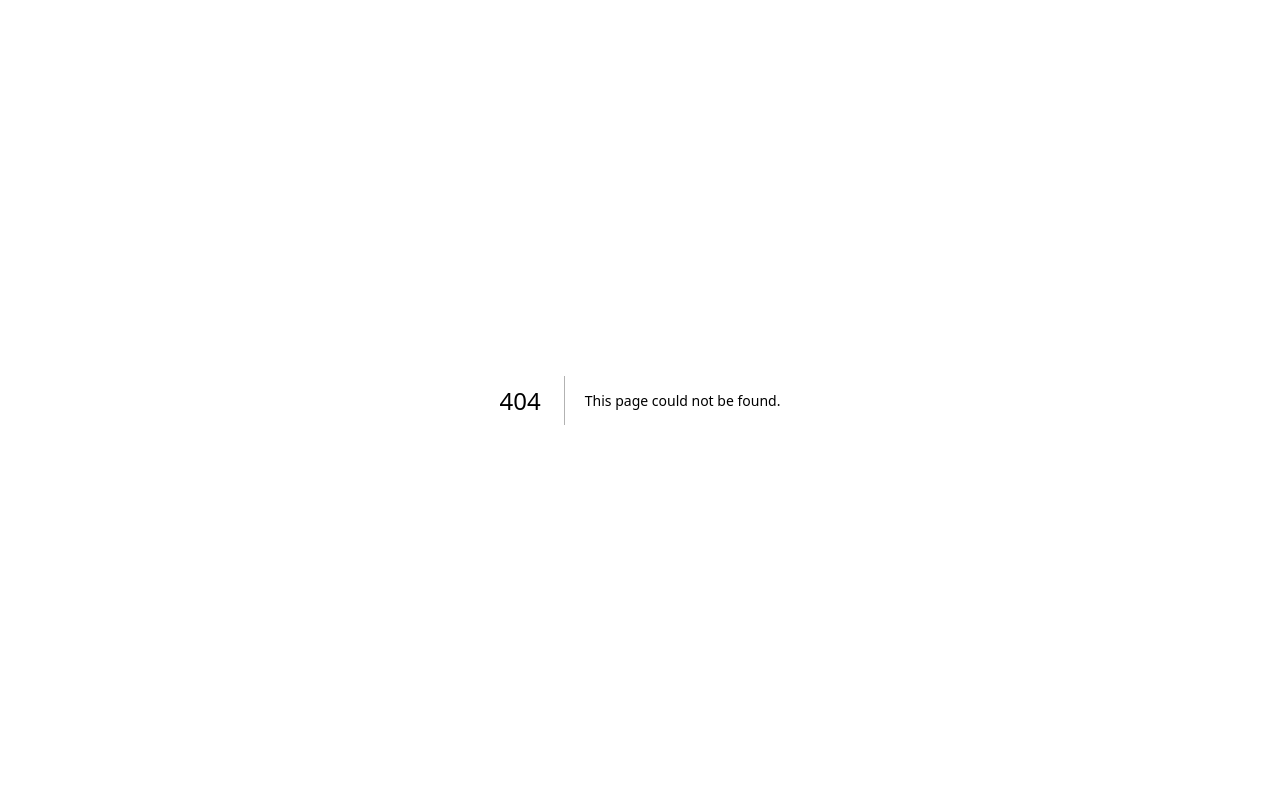
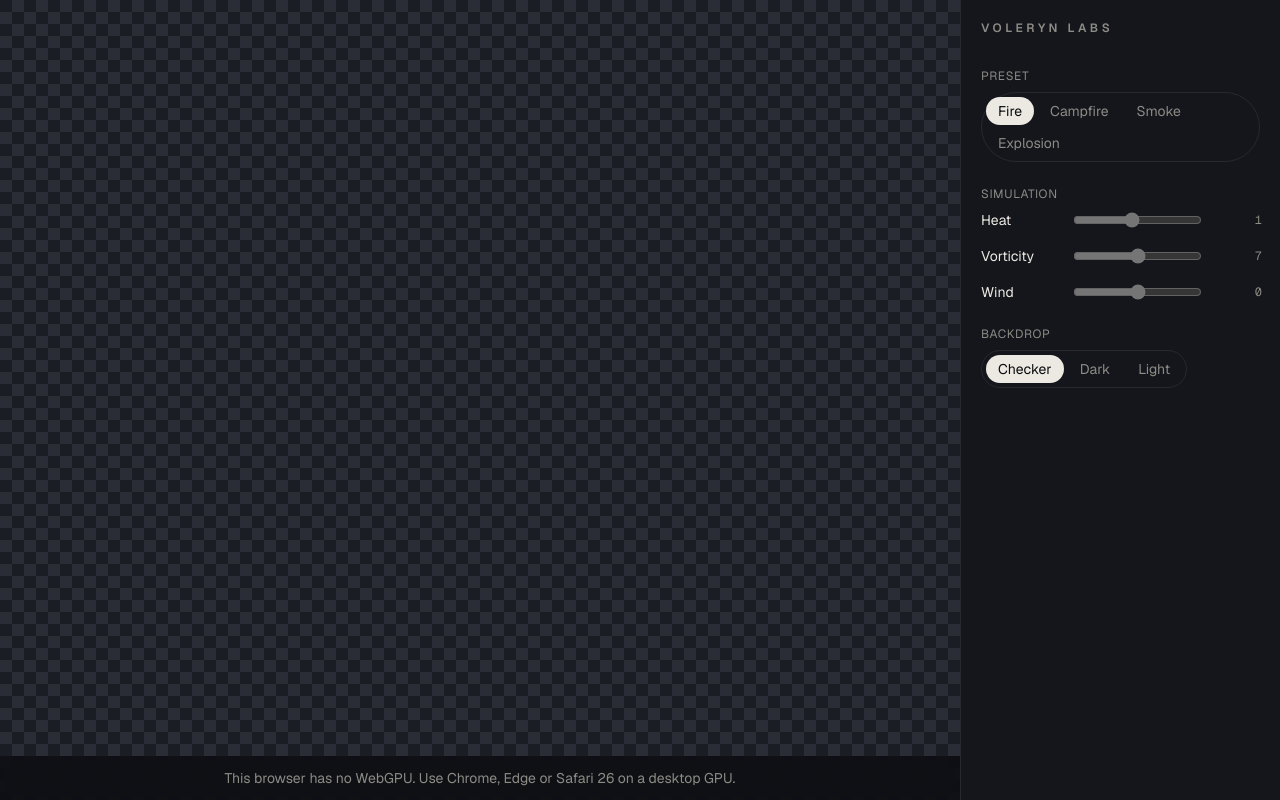
Before and after one commit to erfan-mirasadi/VOLERYN-LABS, a Next.js app: page /studio in a window 1280 px wide. Before the commit this address had no page. Built offline with nearby package versions, Linux system fonts and the light colour scheme.

Commit message:
Add the studio: viewport, presets, sliders and a GPU timing HUD
The engine runs on a canvas that fills its viewport; a zustand store holds
the preset, the heat, vorticity and wind tweaks and the backdrop, and the
HUD shows fps and the simulation, shadow and render pass times measured on
the GPU.

```diff
--- /dev/null
+++ b/app/studio/page.tsx
@@ -0,0 +1,8 @@
+import type { Metadata } from 'next';
+import Studio from '@/studio/Studio';
+
+export const metadata: Metadata = { title: 'Studio' };
+
+export default function StudioPage() {
+  return <Studio />;
+}
--- /dev/null
+++ b/studio/FireCanvas.tsx
@@ -0,0 +1,45 @@
+'use client';
+
+import { useEffect, useRef } from 'react';
+import type { Engine } from '@/engine/engine';
+import { WebGpuUnavailable } from '@/engine/gpu';
+import type { Preset } from '@/engine/scene';
+import type { GpuStatus } from './useStudioStore';
+
+type Props = {
+  preset: Preset;
+  onEngine: (engine: Engine | null, status: GpuStatus) => void;
+  label: string;
+};
+
+// Fills its positioned parent with one canvas and owns the engine on it; the engine module loads only when the canvas mounts.
+export default function FireCanvas({ preset, onEngine, label }: Props) {
+  const canvasRef = useRef<HTMLCanvasElement>(null);
+
+  useEffect(() => {
+    const canvas = canvasRef.current!;
+    let engine: Engine | null = null;
+    let cancelled = false;
+    import('@/engine/engine')
+      .then(({ createEngine }) => createEngine(canvas, preset))
+      .then((created) => {
+        if (cancelled) return created.dispose();
+        engine = created;
+        onEngine(engine, 'ready');
+        engine.lost.then(() => onEngine(null, 'error'));
+      })
+      .catch((error: unknown) => {
+        console.error(error);
+        onEngine(null, error instanceof WebGpuUnavailable ? 'unsupported' : 'error');
+      });
+    return () => {
+      cancelled = true;
+      engine?.dispose();
+      onEngine(null, 'loading');
+    };
+    // The engine is created once per canvas; later preset changes go through engine.setPreset.
+    // eslint-disable-next-line react-hooks/exhaustive-deps
+  }, []);
+
+  return <canvas ref={canvasRef} aria-label={label} className="absolute inset-0 h-full w-full cursor-grab touch-pan-y active:cursor-grabbing" />;
+}
--- /dev/null
+++ b/studio/SimulationPanel.tsx
@@ -0,0 +1,75 @@
+'use client';
+
+import { PRESETS, presetById } from '@/presets/presets';
+import { type Backdrop, useStudioStore } from './useStudioStore';
+
+const SLIDERS = [
+  { key: 'heat', label: 'Heat', min: 0.5, max: 1.6, step: 0.01 },
+  { key: 'vorticity', label: 'Vorticity', min: 0, max: 14, step: 0.1 },
+  { key: 'wind', label: 'Wind', min: -60, max: 60, step: 1 },
+] as const;
+
+const BACKDROPS: { id: Backdrop; label: string }[] = [
+  { id: 'checker', label: 'Checker' },
+  { id: 'dark', label: 'Dark' },
+  { id: 'light', label: 'Light' },
+];
+
+const chip = (active: boolean) =>
+  `rounded-full px-3 py-1 text-sm transition-colors ${active ? 'bg-foreground text-background' : 'text-muted hover:text-foreground'}`;
+
+export default function SimulationPanel() {
+  const { presetId, tweaks, backdrop, status, setPreset, setTweak, addCube, setBackdrop } = useStudioStore();
+  const disabled = status !== 'ready';
+  const preset = presetById(presetId);
+
+  return (
+    <div className="flex flex-col gap-6 text-sm">
+      <fieldset disabled={disabled} className="flex flex-col gap-2">
+        <legend className="mb-2 text-xs uppercase tracking-wider text-muted">Preset</legend>
+        <div className="flex flex-wrap gap-1 rounded-full border border-line p-1">
+          {PRESETS.map((item) => (
+            <button key={item.id} type="button" onClick={() => setPreset(item.id)} aria-pressed={item.id === presetId} className={chip(item.id === presetId)}>
+              {item.name}
+            </button>
+          ))}
+        </div>
+        {preset.mode === 'objects' && (
+          <button type="button" onClick={addCube} className="self-start rounded-full border border-line px-3 py-1 text-muted hover:text-foreground">
+            Add cube
+          </button>
+        )}
+      </fieldset>
+
+      <fieldset disabled={disabled} className="flex flex-col gap-4">
+        <legend className="mb-2 text-xs uppercase tracking-wider text-muted">Simulation</legend>
+        {SLIDERS.map(({ key, label, min, max, step }) => (
+          <label key={key} className="grid grid-cols-[5rem_1fr_3rem] items-center gap-3">
+            <span>{label}</span>
+            <input
+              type="range"
+              min={min}
+              max={max}
+              step={step}
+              value={tweaks[key]}
+              onChange={(event) => setTweak(key, Number(event.target.value))}
+              className="accent-ember"
+            />
+            <span className="text-right font-mono text-xs tabular-nums text-muted">{tweaks[key]}</span>
+          </label>
+        ))}
+      </fieldset>
+
+      <fieldset className="flex flex-col gap-2">
+        <legend className="mb-2 text-xs uppercase tracking-wider text-muted">Backdrop</legend>
+        <div className="flex gap-1 rounded-full border border-line p-1 self-start">
+          {BACKDROPS.map((item) => (
+            <button key={item.id} type="button" onClick={() => setBackdrop(item.id)} aria-pressed={item.id === backdrop} className={chip(item.id === backdrop)}>
+              {item.label}
+            </button>
+          ))}
+        </div>
+      </fieldset>
+    </div>
+  );
+}
--- /dev/null
+++ b/studio/Studio.tsx
@@ -0,0 +1,17 @@
+import Link from 'next/link';
+import SimulationPanel from './SimulationPanel';
+import Viewport from './Viewport';
+
+export default function Studio() {
+  return (
+    <div className="flex min-h-dvh flex-col lg:h-dvh lg:flex-row">
+      <Viewport />
+      <aside className="flex w-full flex-col gap-8 border-t border-line bg-panel p-5 lg:w-80 lg:border-l lg:border-t-0 lg:overflow-y-auto">
+        <Link href="/" className="text-xs font-semibold uppercase tracking-[0.3em] text-muted hover:text-foreground">
+          Voleryn Labs
+        </Link>
+        <SimulationPanel />
+      </aside>
+    </div>
+  );
+}
--- /dev/null
+++ b/studio/TimingHud.tsx
@@ -0,0 +1,42 @@
+'use client';
+
+import { useEffect, useState } from 'react';
+import type { EngineStats } from '@/engine/engine';
+import { useStudioStore } from './useStudioStore';
+
+const REFRESH_MS = 250;
+
+export default function TimingHud() {
+  const engine = useStudioStore((state) => state.engine);
+  const [stats, setStats] = useState<EngineStats | null>(null);
+
+  useEffect(() => {
+    if (!engine) return;
+    const timer = setInterval(() => setStats(engine.stats()), REFRESH_MS);
+    return () => clearInterval(timer);
+  }, [engine]);
+
+  if (!stats) return null;
+  const gpuMs = stats.simulationMs + stats.shadowMs + stats.renderMs;
+  const rows: [string, string][] = [
+    ['fps', stats.fps.toFixed(0)],
+    ['gpu', stats.hasTimestamps ? `${gpuMs.toFixed(2)} ms` : 'no timestamps'],
+    ['simulation', `${stats.simulationMs.toFixed(2)} ms`],
+    ['shadow', `${stats.shadowMs.toFixed(2)} ms`],
+    ['render', `${stats.renderMs.toFixed(2)} ms`],
+    ['steps', `${stats.stepsPerSecond.toFixed(0)} /s`],
+    ['grid', stats.grid.join(' × ')],
+  ];
+
+  return (
+    <dl className="pointer-events-none grid grid-cols-[auto_auto] gap-x-4 gap-y-0.5 rounded-md bg-background/80 px-3 py-2 font-mono text-xs text-muted backdrop-blur">
+      {rows.map(([name, value]) => (
+        <div key={name} className="contents">
+          <dt>{name}</dt>
+          <dd className="text-right tabular-nums text-foreground">{value}</dd>
+        </div>
+      ))}
+      <dt className="col-span-2 mt-1 truncate text-[10px]">{stats.adapterName}</dt>
+    </dl>
+  );
+}
--- /dev/null
+++ b/studio/Viewport.tsx
@@ -0,0 +1,36 @@
+'use client';
+
+import { presetById } from '@/presets/presets';
+import FireCanvas from './FireCanvas';
+import TimingHud from './TimingHud';
+import { useStudioStore } from './useStudioStore';
+
+const BACKDROP_CLASS = {
+  checker: 'bg-[repeating-conic-gradient(#2a2d35_0_25%,#1b1d24_0_50%)] bg-[length:24px_24px]',
+  dark: 'bg-black',
+  light: 'bg-[#e9e7e1]',
+};
+
+const STATUS_MESSAGE = {
+  loading: 'Starting the GPU…',
+  ready: null,
+  unsupported: 'This browser has no WebGPU. Use Chrome, Edge or Safari 26 on a desktop GPU.',
+  error: 'The GPU stopped. Reload the page to start again.',
+};
+
+export default function Viewport() {
+  const { backdrop, status, presetId, setEngine } = useStudioStore();
+  const message = STATUS_MESSAGE[status];
+
+  return (
+    <div className={`relative min-h-[60vh] flex-1 overflow-hidden ${BACKDROP_CLASS[backdrop]}`}>
+      <FireCanvas preset={presetById(presetId)} onEngine={setEngine} label="Fire simulation; drag to orbit" />
+      <div className="absolute left-3 top-3">
+        <TimingHud />
+      </div>
+      {message && (
+        <p className="absolute inset-x-0 bottom-0 bg-background/80 px-4 py-3 text-center text-sm text-muted backdrop-blur">{message}</p>
+      )}
+    </div>
+  );
+}
--- /dev/null
+++ b/studio/useStudioStore.ts
@@ -0,0 +1,51 @@
+import { create } from 'zustand';
+import type { Engine } from '@/engine/engine';
+import type { Tweaks } from '@/engine/scene';
+import { presetById, PRESETS } from '@/presets/presets';
+
+export type GpuStatus = 'loading' | 'ready' | 'unsupported' | 'error';
+export type Backdrop = 'checker' | 'dark' | 'light';
+
+type StudioState = {
+  engine: Engine | null;
+  status: GpuStatus;
+  presetId: string;
+  tweaks: Tweaks;
+  backdrop: Backdrop;
+  setEngine: (engine: Engine | null, status: GpuStatus) => void;
+  setPreset: (presetId: string) => void;
+  setTweak: (key: keyof Tweaks, value: number) => void;
+  addCube: () => void;
+  setBackdrop: (backdrop: Backdrop) => void;
+};
+
+export const useStudioStore = create<StudioState>()((set, get) => ({
+  engine: null,
+  status: 'loading',
+  presetId: PRESETS[0].id,
+  tweaks: { heat: 1, vorticity: PRESETS[0].vorticity, wind: 0 },
+  backdrop: 'checker',
+  setEngine: (engine, status) => set({ engine, status }),
+  setPreset: (presetId) => {
+    const preset = presetById(presetId);
+    get().engine?.setPreset(preset);
+    set({ presetId, tweaks: { heat: 1, vorticity: preset.vorticity, wind: 0 } });
+  },
+  setTweak: (key, value) => {
+    get().engine?.setTweaks({ [key]: value });
+    set((state) => ({ tweaks: { ...state.tweaks, [key]: value } }));
+  },
+  addCube: () => {
+    const half = 3 + Math.random() * 3;
+    get().engine?.addBox({
+      x: 18 + Math.random() * 28,
+      y: 8 + Math.random() * 26,
+      z: 22 + Math.random() * 20,
+      yaw: Math.random() * Math.PI,
+      hx: half,
+      hy: half,
+      hz: half,
+    });
+  },
+  setBackdrop: (backdrop) => set({ backdrop }),
+}));
```
